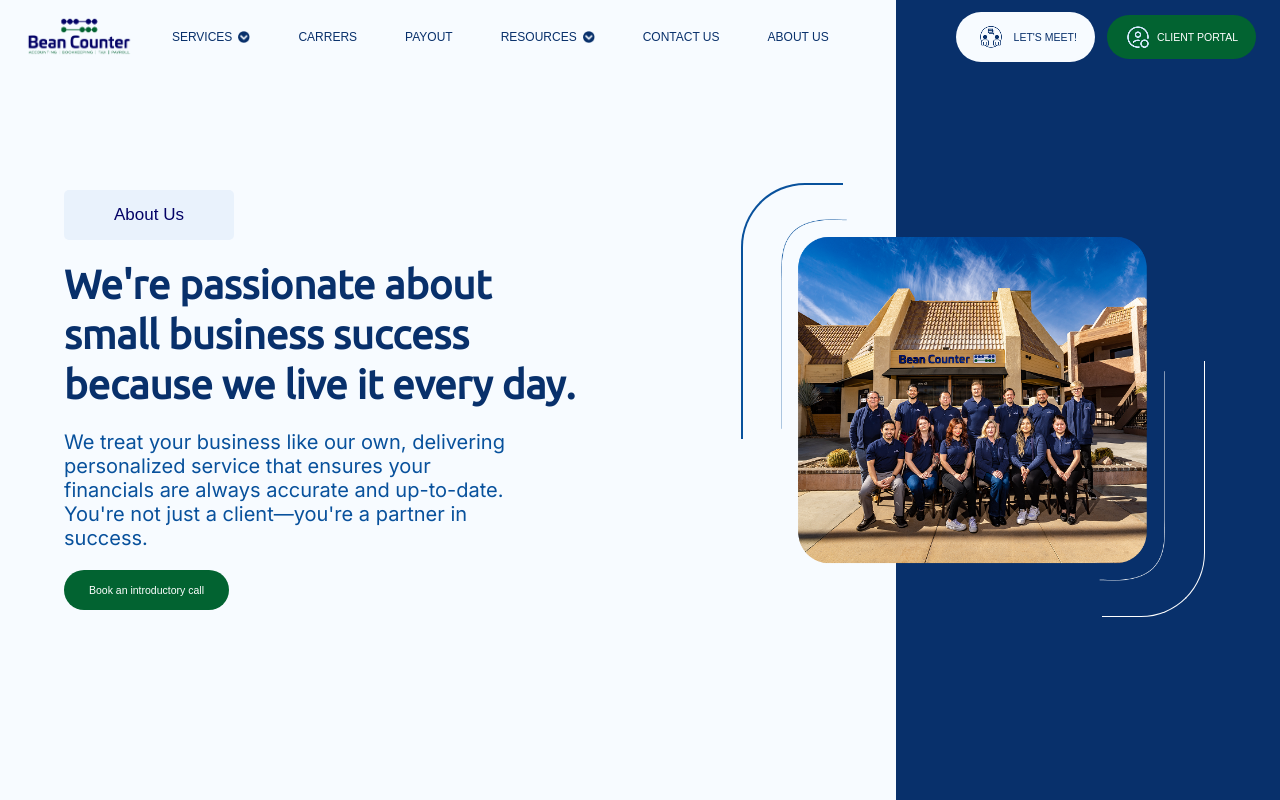
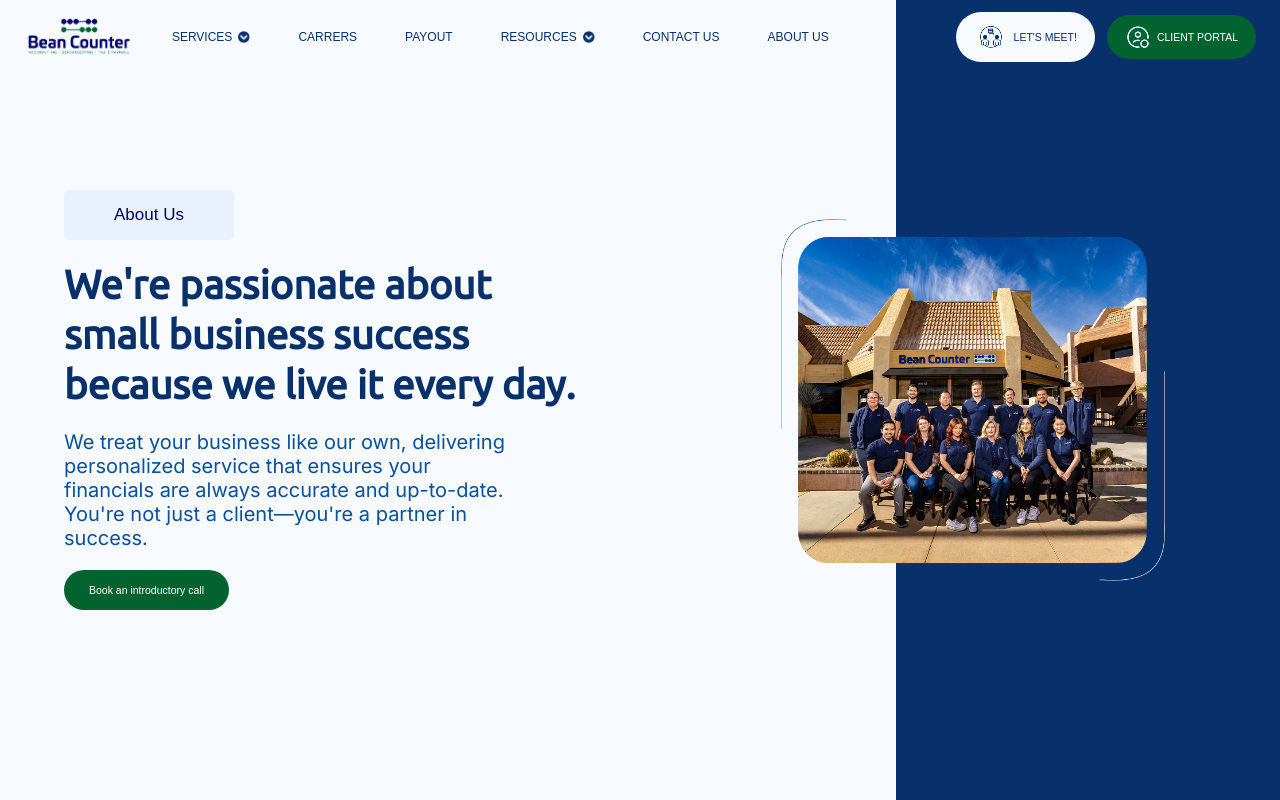
Before and after one commit to Dashrath-Sharma/RaajCMS, a React (Vite) app: page /about in a window 1280 px wide. Shown: the top 800 px of the page. Built offline with nearby package versions, Linux system fonts and the light colour scheme; a web font is replaced by a local one.

Commit message:
fix: - removing border css from about banner section;

```diff
--- a/src/component/about/AboutHome.jsx
+++ b/src/component/about/AboutHome.jsx
@@ -30,8 +30,8 @@ const PayoutHome = () => {
 
         <div className={styles.rightSection}>
           <div className={styles.imageWrapper}>
-            <div className={styles.borderTopLeft} />
-            <div className={styles.borderBottomRight} />
+            {/* <div className={styles.borderTopLeft} />
+            <div className={styles.borderBottomRight} /> */}
             <img src={heroImage} alt="hero" className={styles.heroImage} />
           </div>
         </div>
```
